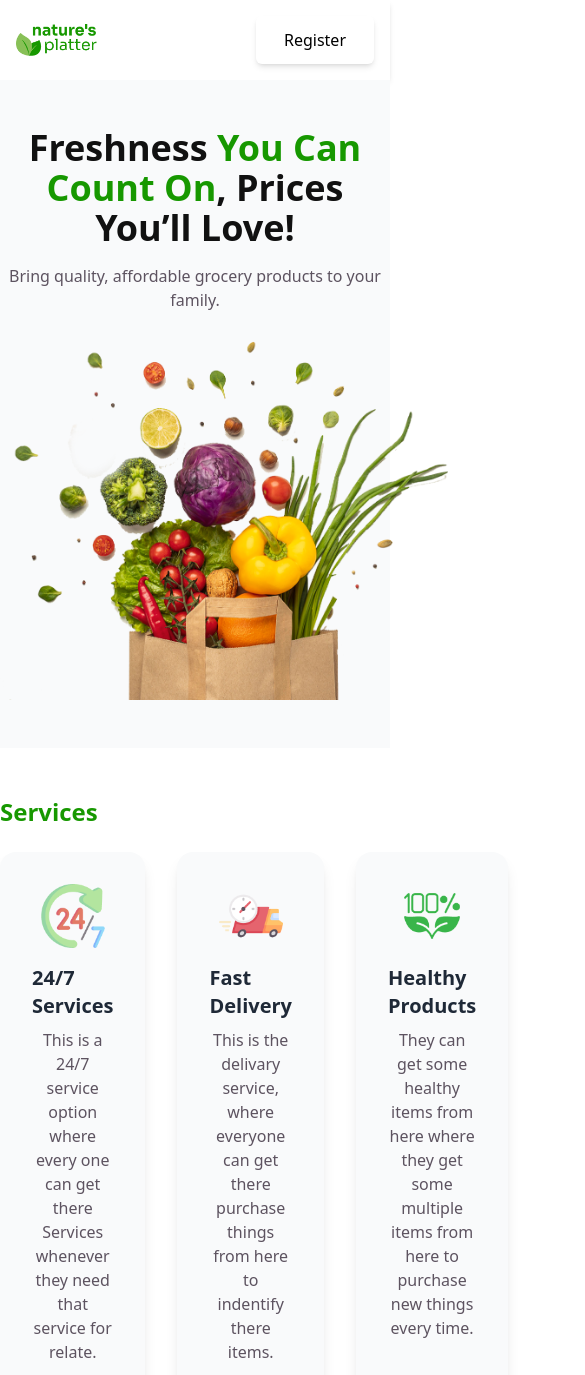
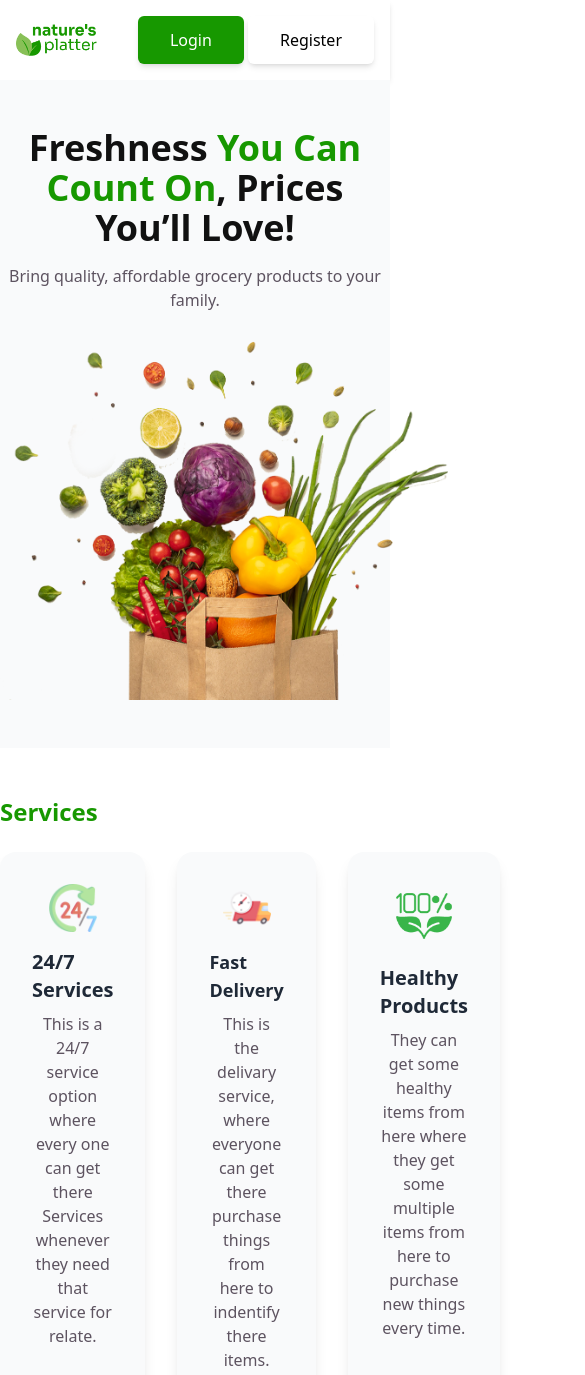
Before and after one commit to walidkhan181/assignment-3, a plain HTML site: page index.html in a window 390 px wide. Shown: the top 1375 px of the page, 585 px wide, since content can reach past the window. Drawn offline with nearby package versions, Linux system fonts and the light colour scheme.

Commit message:
another updated codes

```diff
--- a/index.html
+++ b/index.html
@@ -19,16 +19,18 @@
           <a href="" class="text-[#111111] hover:text-red-700">Products</a>
           <a href="" class="text-[#111111] hover:text-red-700">Contact</a>
         </nav>
-        <!-- <button
-          class="bg-[#179800] text-white px-7 py-3 rounded-md shadow-md hover:bg-green-700"
+        <div>
+          <button
+            class="bg-[#179800] text-white px-8 py-3 rounded-md shadow-md hover:bg-green-700"
           >
             Login
-        </button> -->
+          </button>
           <button
-          class="bg-[#FFFFFF]text-[##111111] px-7 py-3 rounded-md shadow-md hover:bg-green-700"
+            class="bg-[#FFFFFF]text-[##111111] px-8 py-3 rounded-md shadow-md hover:bg-green-700"
           >
             Register
           </button>
+        </div>
       </div>
     </header>
 
@@ -63,7 +65,7 @@
             <img
               src="c2-assets/service.png"
               alt="Services"
-              class="w-16 h-16 mb-4"
+              class="w-12 h-12 sm:w-16 sm:h-16 mb-4"
             />
             <h3 class="text-xl font-bold text-gray-800">24/7 Services</h3>
             <p class="text-[#5D5360] mt-2 text-center">
@@ -77,9 +79,11 @@
             <img
               src="c2-assets/delivery.png"
               alt="Delivery"
-              class="w-16 h-16 mb-4"
+              class="w-12 h-12 sm:w-16 sm:h-16 mb-4"
             />
-            <h3 class="text-xl font-bold text-gray-800">Fast Delivery</h3>
+            <h3 class="text-lg sm:text-xl font-bold text-gray-800">
+              Fast Delivery
+            </h3>
             <p class="text-[#5D5360] mt-2 text-center">
               This is the delivary service, where everyone can get there
               purchase things from here to indentify there items.
@@ -329,7 +333,7 @@
           <img
             src="c2-assets/vegetable-busket.png"
             alt="Grocery Basket"
-            class="w-48 h-48 rounded-lg"
+            class="w-55 h-55 rounded-lg"
           />
           <div class="ml-8">
             <h2 class="text-2xl font-bold text-gray-800">Get Grocery News!</h2>
@@ -353,7 +357,7 @@
       </div>
 
       <!-- Footer Section -->
-      <footer class="bg-[#179800] text-white py-12">
+      <footer class="bg-[#179800] text-white py-10 -mt-40">
         <div class="max-w-7xl mx-auto grid grid-cols-4 gap-8">
           <!-- Brand Info -->
           <div>
```
Lines whose indentation alone changed are shown as unchanged.
